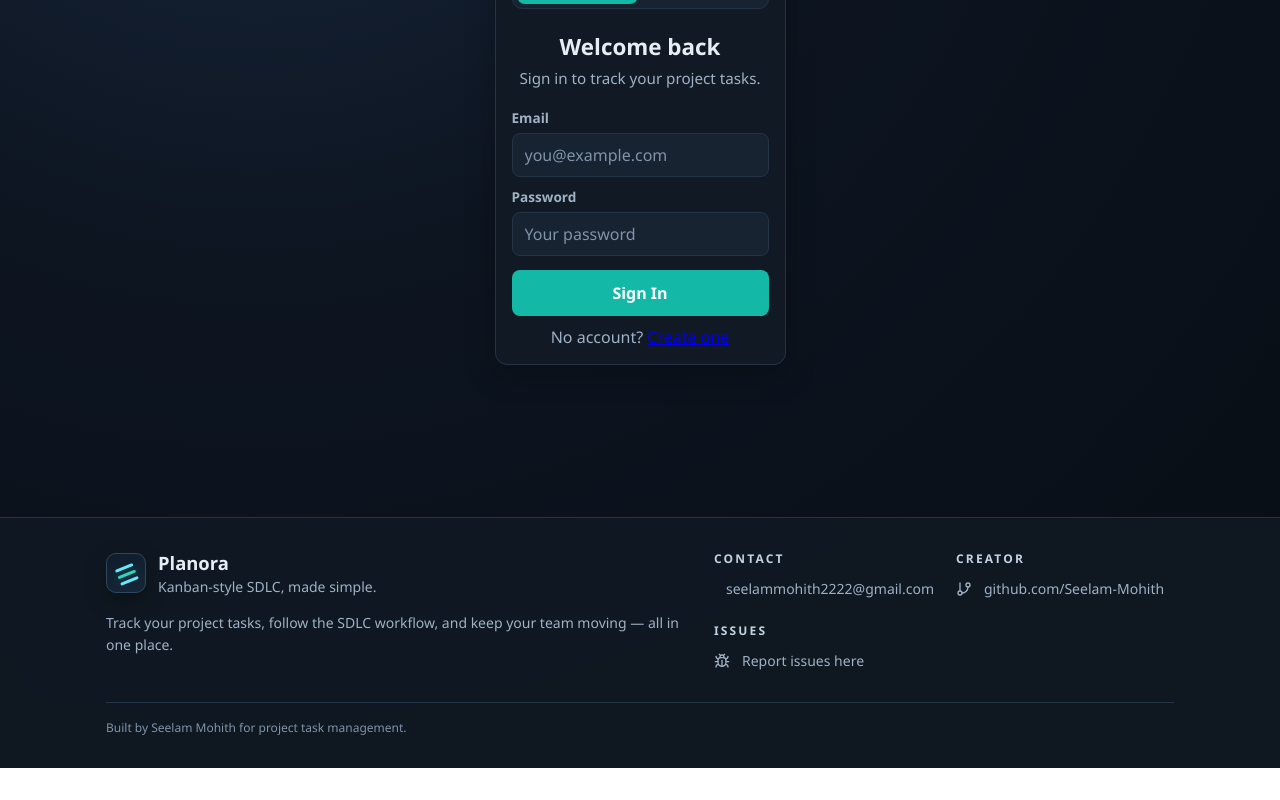
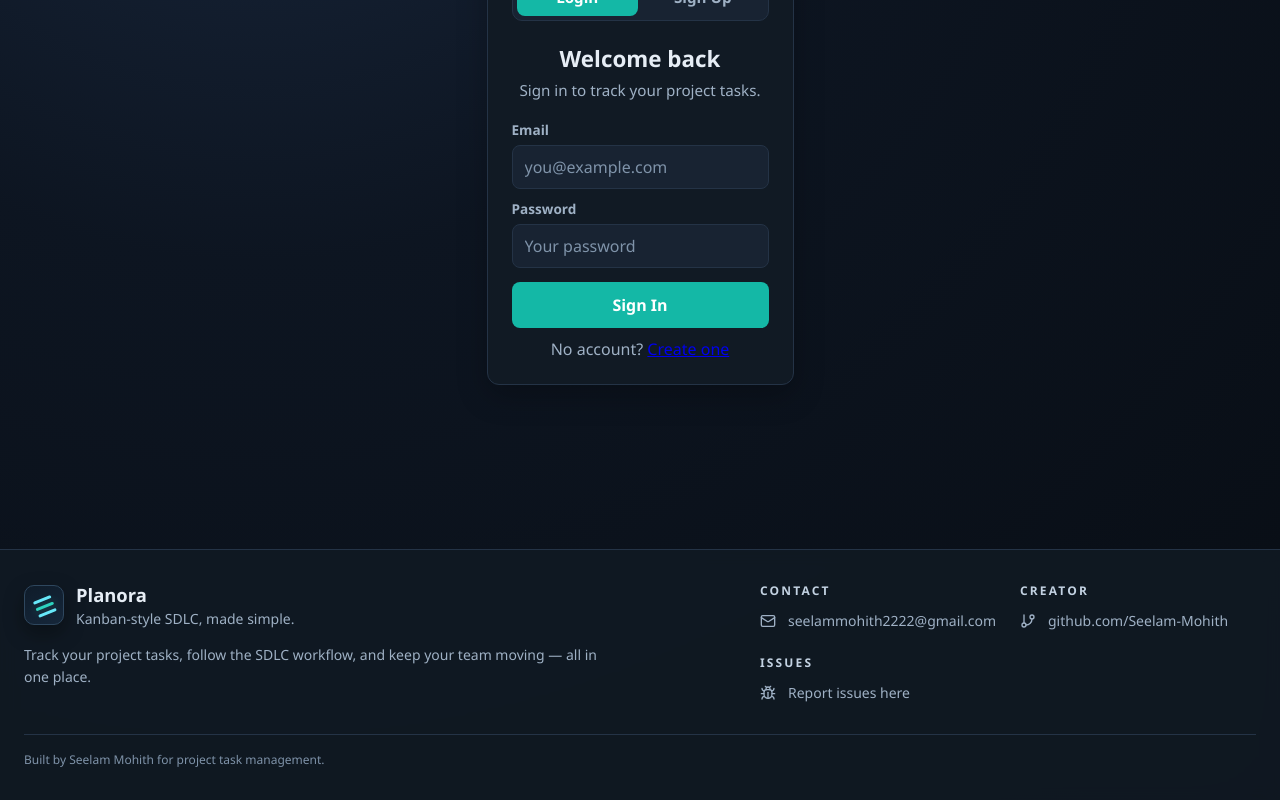
Before and after one commit to Seelam-Mohith/Planora-ProjectManagementSystem, a React (Create React App) app in the folder frontend/: page /login in a window 1280 px wide. Shown: the part 251-1051 px from the top of the page. Before the commit the page ends 1019 px from the top, so only its background shows below. Built offline with nearby package versions, Linux system fonts and the light colour scheme; no server answers.

Commit message:
make the layout use more of the screen on laptops

```diff
--- a/frontend/src/styles.css
+++ b/frontend/src/styles.css
@@ -211,22 +211,22 @@ body {
 }
 
 .main-content {
-  max-width: 1100px;
-  margin: 24px auto;
-  padding: 0 16px 24px;
+  max-width: 1400px;
+  margin: 28px auto;
+  padding: 0 24px 32px;
 }
 
 .page-grid {
   display: grid;
-  grid-template-columns: repeat(2, minmax(0, 1fr));
-  gap: 16px;
+  grid-template-columns: repeat(auto-fill, minmax(340px, 1fr));
+  gap: 20px;
 }
 
 .panel {
   background: var(--surface);
   border: 1px solid var(--border);
   border-radius: 12px;
-  padding: 16px;
+  padding: 24px;
   box-shadow: 0 10px 30px rgba(0, 0, 0, 0.25);
 }
 
@@ -336,19 +336,22 @@ button:disabled {
 
 .task-grid {
   display: grid;
-  grid-template-columns: repeat(2, minmax(0, 1fr));
-  gap: 16px;
+  grid-template-columns: repeat(auto-fill, minmax(340px, 1fr));
+  gap: 20px;
 }
 
 .task-card {
   border: 1px solid var(--border);
-  border-radius: 10px;
-  padding: 14px;
+  border-radius: 12px;
+  padding: 20px;
   background: var(--surface-soft);
+  box-shadow: 0 6px 18px rgba(0, 0, 0, 0.18);
+  line-height: 1.5;
 }
 
 .task-card h3 {
   margin-top: 0;
+  font-size: 1.15rem;
 }
 
 .task-meta {
@@ -397,9 +400,9 @@ button:disabled {
 
 .footer-inner {
   width: 100%;
-  max-width: 1100px;
+  max-width: 1400px;
   margin: 0 auto;
-  padding: 32px 16px;
+  padding: 32px 24px;
 }
 
 .footer-grid {
@@ -496,7 +499,7 @@ button:disabled {
   color: #7f93a9;
 }
 
-@media (max-width: 900px) {
+@media (max-width: 720px) {
   .page-grid,
   .task-grid {
     grid-template-columns: 1fr;
```
